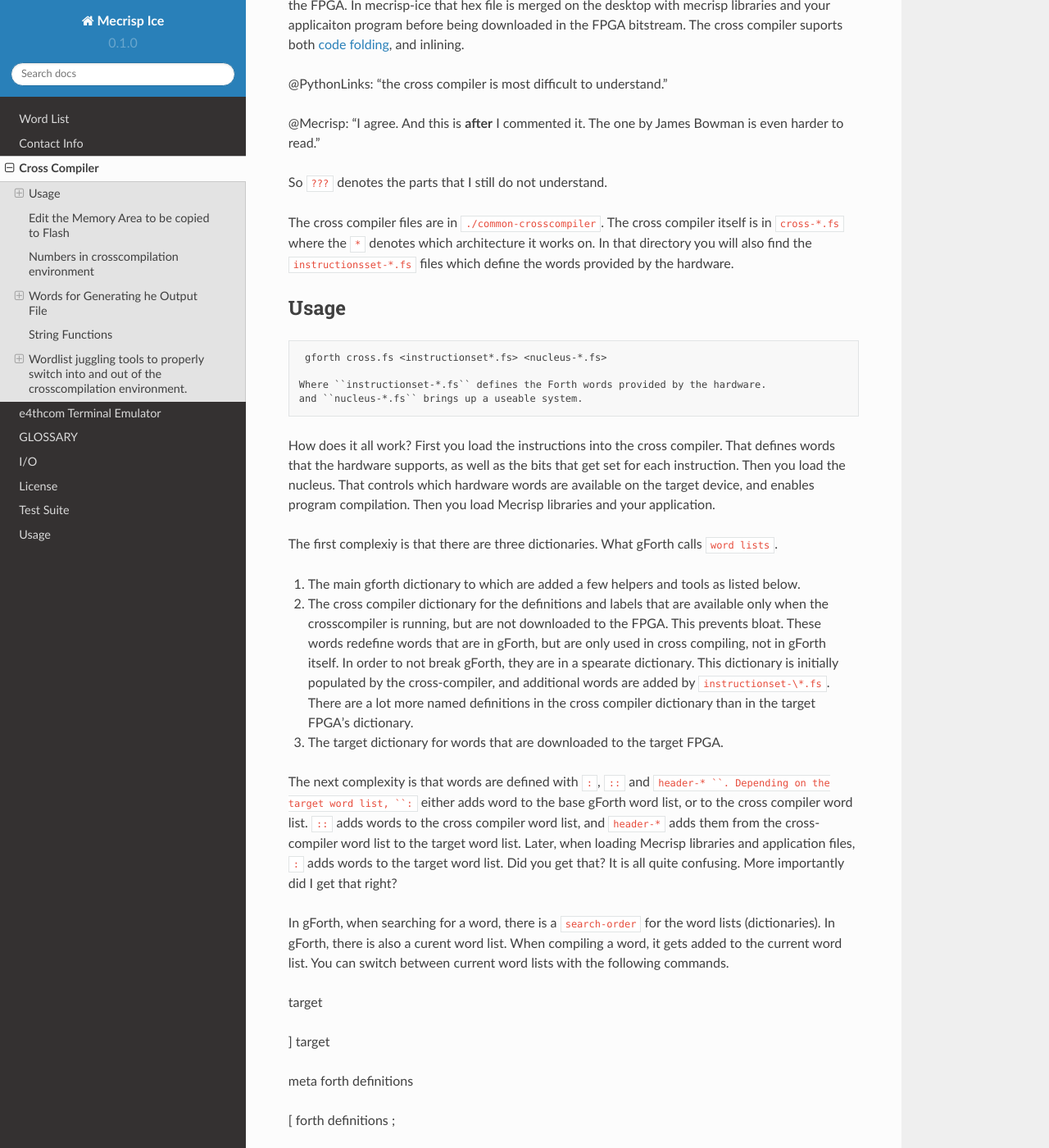
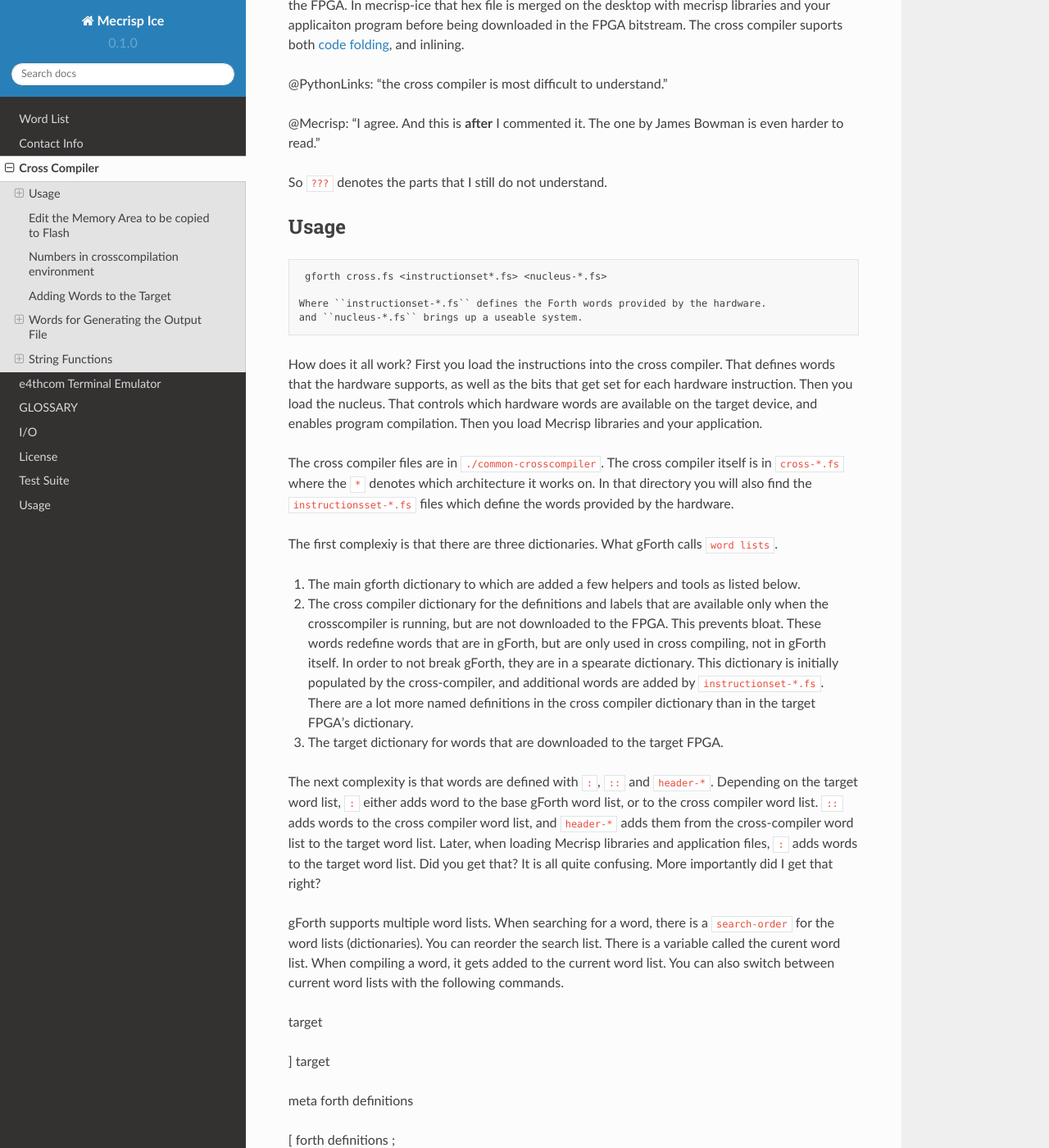
Before and after one commit to PythonLinks/Mecrisp-Ice, a Sphinx documentation site: the page built from docs/source/cross-compiler.rst, in a window 1280 px wide and 1400 px high, scrolled down 213 px. Shown: the whole window at 82% size. Built offline with Sphinx 7.4.7 and the Read the Docs theme 2.0.0, drawn with Linux system fonts in a browser that asks for light colours; some of the changed text lies outside the part shown.

Commit message:
RTDocs proofreading edits

```diff
--- a/docs/source/cross-compiler.rst
+++ b/docs/source/cross-compiler.rst
@@ -10,10 +10,6 @@
 So ``???`` denotes the parts that I still do not understand.
 
 
-The cross compiler files are in ``./common-crosscompiler``.
-The cross compiler itself is in ``cross-*.fs`` where the ``*`` denotes which architecture it works on.
-In that directory you will also find the ``instructionsset-*.fs`` files which define the words provided by the hardware.
-
 Usage
 -----
 
@@ -24,24 +20,27 @@
   Where ``instructionset-*.fs`` defines the Forth words provided by the hardware.
   and ``nucleus-*.fs`` brings up a useable system.
 
-How does it all work?  First you load the instructions into the cross compiler.  That defines words that the hardware supports, as well as the bits that get set for each instruction.  Then you load the nucleus.  That controls which hardware words are available on the target device, and enables program compilation. Then you load Mecrisp libraries and your application.
+How does it all work?  First you load the instructions into the cross compiler.  That defines words that the hardware supports, as well as the bits that get set for each hardware instruction.  Then you load the nucleus.  That controls which hardware words are available on the target device, and enables program compilation. Then you load Mecrisp libraries and your application.
 
+The cross compiler files are in ``./common-crosscompiler``.
+The cross compiler itself is in ``cross-*.fs`` where the ``*`` denotes which architecture it works on.
+In that directory you will also find the ``instructionsset-*.fs`` files which define the words provided by the hardware.
 
 The first complexiy is that there are three dictionaries.  What gForth calls ``word lists``.
 
 1. The main gforth dictionary to which are added a few helpers and tools as listed below.
 
-2. The cross compiler dictionary for the definitions and labels that are available only when the crosscompiler is running, but are not downloaded to the FPGA.  This prevents bloat.  These words redefine words that are in gForth, but are only used in cross compiling, not in gForth itself. In order to not break gForth, they are in a spearate dictionary. This dictionary is initially populated by the cross-compiler, and additional words are added by ``instructionset-\*.fs``.  There are a lot more named definitions in the cross compiler dictionary than in the target FPGA's dictionary.
+2. The cross compiler dictionary for the definitions and labels that are available only when the crosscompiler is running, but are not downloaded to the FPGA.  This prevents bloat.  These words redefine words that are in gForth, but are only used in cross compiling, not in gForth itself. In order to not break gForth, they are in a spearate dictionary. This dictionary is initially populated by the cross-compiler, and additional words are added by ``instructionset-*.fs``.  There are a lot more named definitions in the cross compiler dictionary than in the target FPGA's dictionary.
 
 3. The target dictionary for words that are downloaded to the target FPGA.
 
-The next complexity is that words are defined with  ``:``, ``::`` and ``header-* ``.
+The next complexity is that words are defined with  ``:``, ``::`` and ``header-*``.
 Depending on the target word list, ``:`` either adds word to the base gForth word list, or to the
 cross compiler word list.  ``::`` adds words to the cross compiler word list, and ``header-*``
 adds them from the cross-compiler word list to the target word list.  Later, when loading Mecrisp libraries and application files,
 ``:`` adds words to the target word list.  Did you get that?  It is all quite confusing. More importantly did I get that right?
 
-In gForth, when searching for a word,  there is a ``search-order`` for the word lists (dictionaries).  In gForth,  there is also a curent word list.  When compiling a word, it gets added to the current word list.  You can switch between current word lists with the following commands.
+gForth supports multiple word lists.  When searching for a word,  there is a ``search-order`` for the word lists (dictionaries).   You can reorder the search list.   There is a variable called the curent word list.  When compiling a word, it gets added to the current word list.  You can also switch between current word lists with the following commands.
 
 target
 
@@ -111,7 +110,6 @@
 
 d#     ( -- x )    Interprets the next string as a decimal.
 
-
 h#     ( -- x )    DInterprets the next string as a hexadecimal
 
 [']    ( -- addr ) pushes the address of a word onto the stack.
@@ -128,11 +126,18 @@
 
 tail-call-optimisation If the last word in a definition is a call, then we can just return up another level.
 
+Adding Words to the Target
+--------------------------
+
+
+The following words add a word to the target dictionary, and
+
 header  Adds a word to the target dictionary.
 
 header-imm  Adds an immediate word to the target dictionary.
 
-The following words add a word to the target dictionary, and mark that it is foldable if that
+The following words add a word to the target dictionary, and
+mark that it is foldable if that
 many arguments are all literals.  For example 2 3 + just generaes a 5, and ``+`` is called 2 foldable.
 This reduces the required memory.
 
@@ -148,7 +153,7 @@
 
 header-4-foldable
 
-Words for Generating he Output File
+Words for Generating the Output File
 -----------------------------------
 example
 
@@ -243,15 +248,7 @@
 
 DOUBLE ( -- )  Generates a call to the next location. The following part of the definition is thus executed twice.
 
-Wordlist juggling tools to properly switch into and out of the crosscompilation environment.
---------------------------------------------------------------------------------------------
-
-
-
 t' ( -- t-addr )  Tick for target definitions
-
-
-
 
 QUESTIONS
 *********
```
